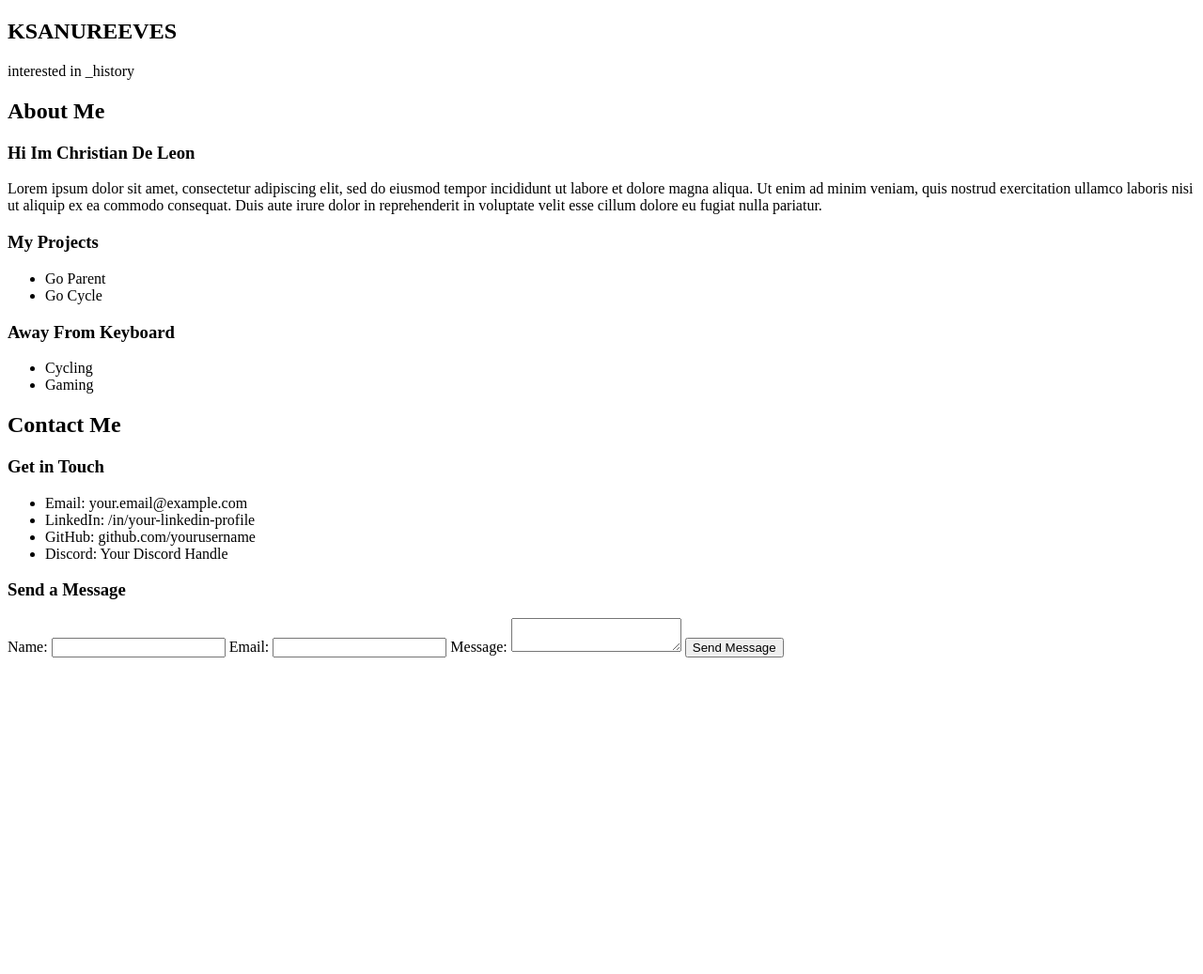
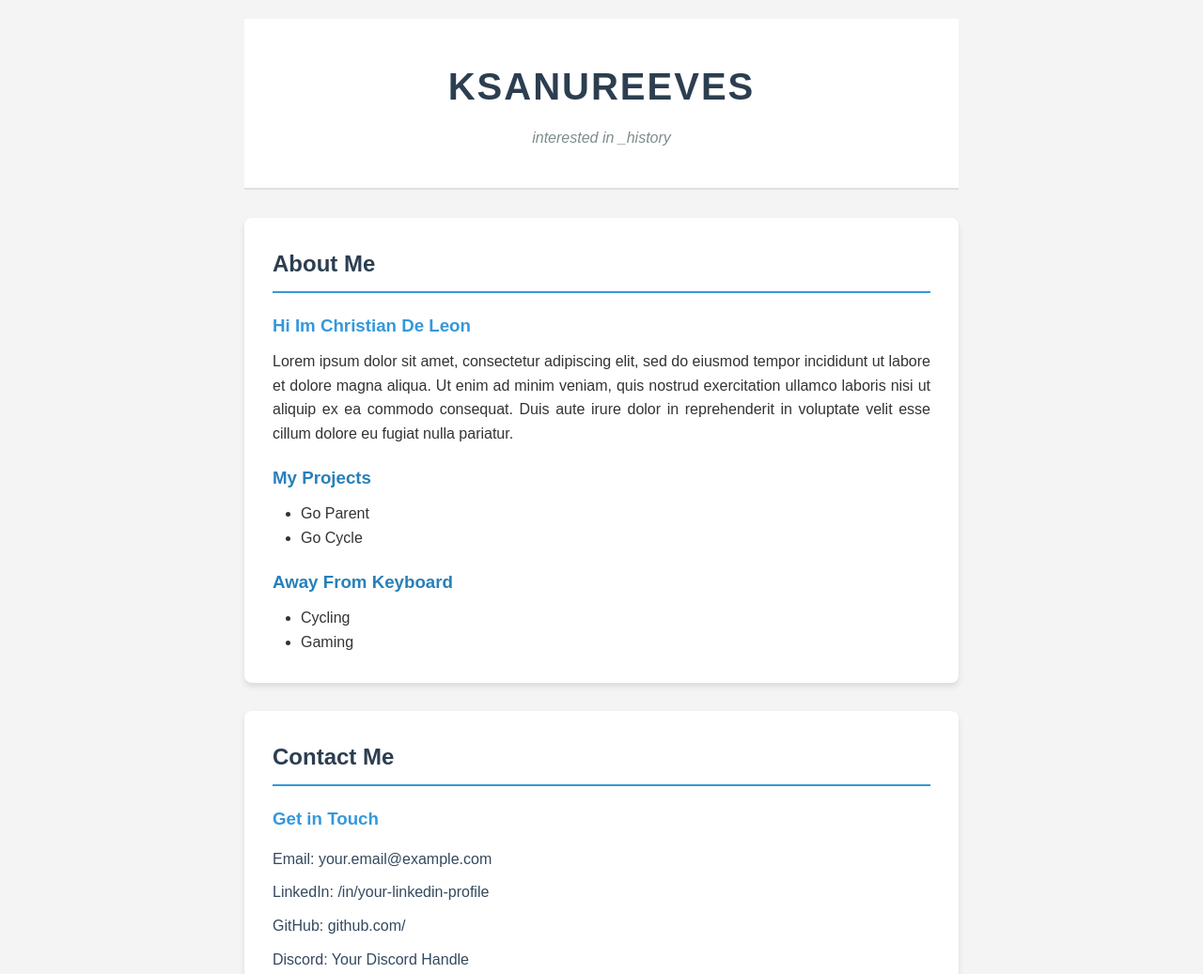
Before and after one commit to ksandeleon/personal-website, a plain HTML site: page index.html in a window 1280 px wide. Shown: the top 1037 px of the page at 94% size. Before the commit the page ends 800 px from the top, so only its background shows below. Drawn offline with Linux system fonts and the light colour scheme.

Commit message:
update css

```diff
--- a/index.html
+++ b/index.html
@@ -5,6 +5,7 @@
     <meta charset="UTF-8">
     <meta name="viewport" content="width=device-width, initial-scale=1.0">
     <title>Ksanureeves</title>
+    <link rel="stylesheet" href="style.css">
 </head>
 
 <body>
@@ -39,9 +40,6 @@
                     <li>Gaming</li>
                 </ul>
             </div>
-
-
-
         </section>
     </main>
 
@@ -54,7 +52,7 @@
                 <ul>
                     <li>Email: your.email@example.com</li>
                     <li>LinkedIn: /in/your-linkedin-profile</li>
-                    <li>GitHub: github.com/yourusername</li>
+                    <li>GitHub: github.com/</li>
                     <li>Discord: Your Discord Handle</li>
                 </ul>
             </div>
--- a/style.css
+++ b/style.css
@@ -0,0 +1,159 @@
+* {
+    margin: 0;
+    padding: 0;
+    box-sizing: border-box;
+}
+
+body {
+    font-family: 'Arial', sans-serif;
+    line-height: 1.6;
+    color: #333;
+    background-color: #f4f4f4;
+    max-width: 800px;
+    margin: 0 auto;
+    padding: 20px;
+}
+
+header {
+    text-align: center;
+    padding: 40px 0;
+    background-color: #ffffff;
+    border-bottom: 2px solid #e0e0e0;
+    margin-bottom: 30px;
+}
+
+#landing h1 {
+    font-size: 2.5rem;
+    color: #2c3e50;
+    letter-spacing: 2px;
+    margin-bottom: 10px;
+}
+
+#landing p {
+    color: #7f8c8d;
+    font-style: italic;
+}
+
+/* Main Content */
+main {
+    background-color: #ffffff;
+    padding: 30px;
+    border-radius: 8px;
+    box-shadow: 0 4px 6px rgba(0, 0, 0, 0.1);
+}
+
+#about-me h2 {
+    color: #2c3e50;
+    border-bottom: 2px solid #3498db;
+    padding-bottom: 10px;
+    margin-bottom: 20px;
+}
+
+#personal-intro h3 {
+    color: #3498db;
+    margin-bottom: 10px;
+}
+
+#personal-intro p {
+    text-align: justify;
+    margin-bottom: 20px;
+}
+
+/* Projects and Hobbies */
+#projects, #hobbies {
+    margin-top: 20px;
+}
+
+#projects h3, #hobbies h3 {
+    color: #2980b9;
+    margin-bottom: 10px;
+}
+
+#projects ul, #hobbies ul {
+    list-style-type: disc;
+    margin-left: 30px;
+}
+
+/* Footer/Contact Section */
+footer {
+    margin-top: 30px;
+    background-color: #ffffff;
+    padding: 30px;
+    border-radius: 8px;
+    box-shadow: 0 4px 6px rgba(0, 0, 0, 0.1);
+}
+
+#contact h2 {
+    color: #2c3e50;
+    border-bottom: 2px solid #3498db;
+    padding-bottom: 10px;
+    margin-bottom: 20px;
+}
+
+#contact-info h3, #contact-form h3 {
+    color: #3498db;
+    margin-bottom: 15px;
+}
+
+#contact-info ul {
+    list-style-type: none;
+}
+
+#contact-info li {
+    margin-bottom: 10px;
+    color: #34495e;
+}
+
+/* Contact Form */
+#contact-form form {
+    display: flex;
+    flex-direction: column;
+}
+
+#contact-form label {
+    margin-top: 10px;
+    color: #2c3e50;
+}
+
+#contact-form input,
+#contact-form textarea {
+    padding: 10px;
+    margin-top: 5px;
+    border: 1px solid #bdc3c7;
+    border-radius: 4px;
+}
+
+#contact-form textarea {
+    resize: vertical;
+    min-height: 100px;
+}
+
+#contact-form button {
+    margin-top: 15px;
+    padding: 10px 20px;
+    background-color: #3498db;
+    color: white;
+    border: none;
+    border-radius: 4px;
+    cursor: pointer;
+    transition: background-color 0.3s ease;
+}
+
+#contact-form button:hover {
+    background-color: #2980b9;
+}
+
+/* Responsive Design */
+@media screen and (max-width: 600px) {
+    body {
+        padding: 10px;
+    }
+
+    main, footer {
+        padding: 15px;
+    }
+
+    #landing h1 {
+        font-size: 2rem;
+    }
+}
```
